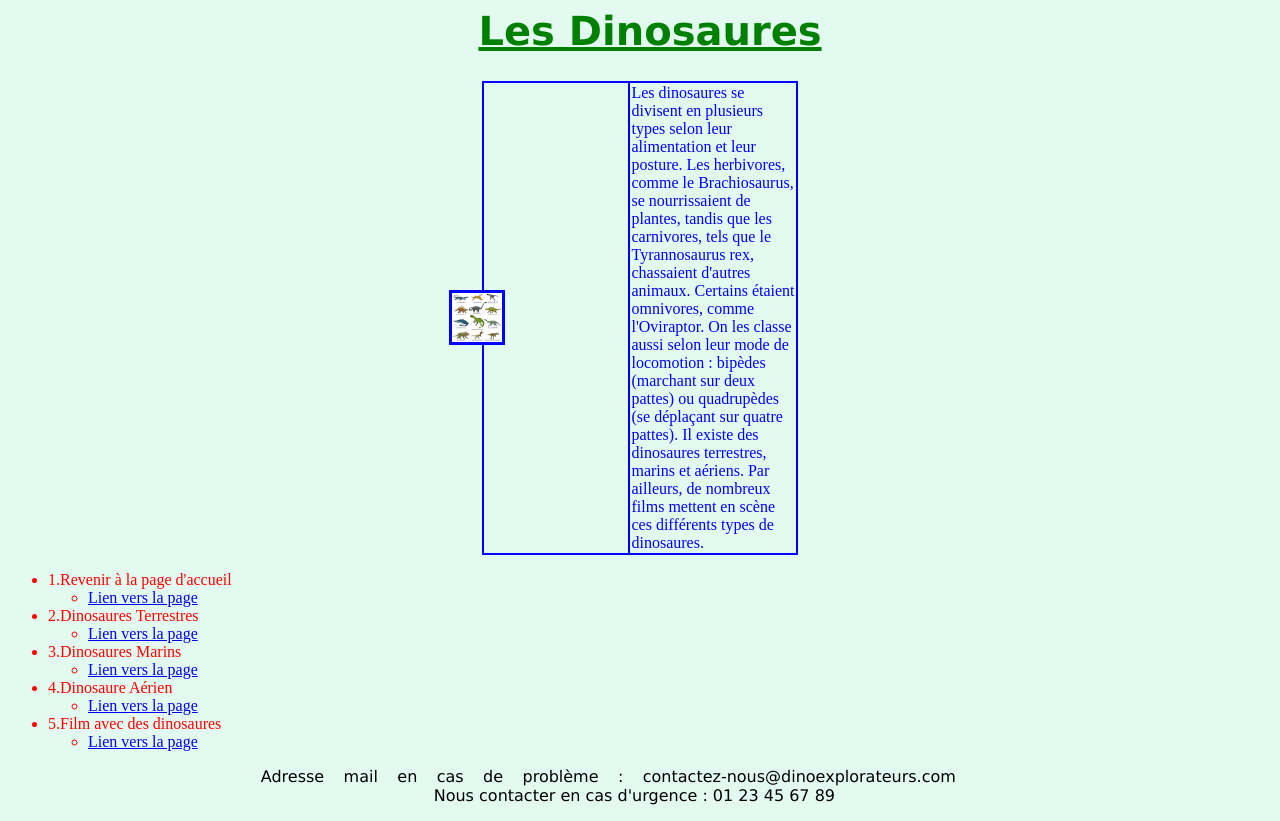
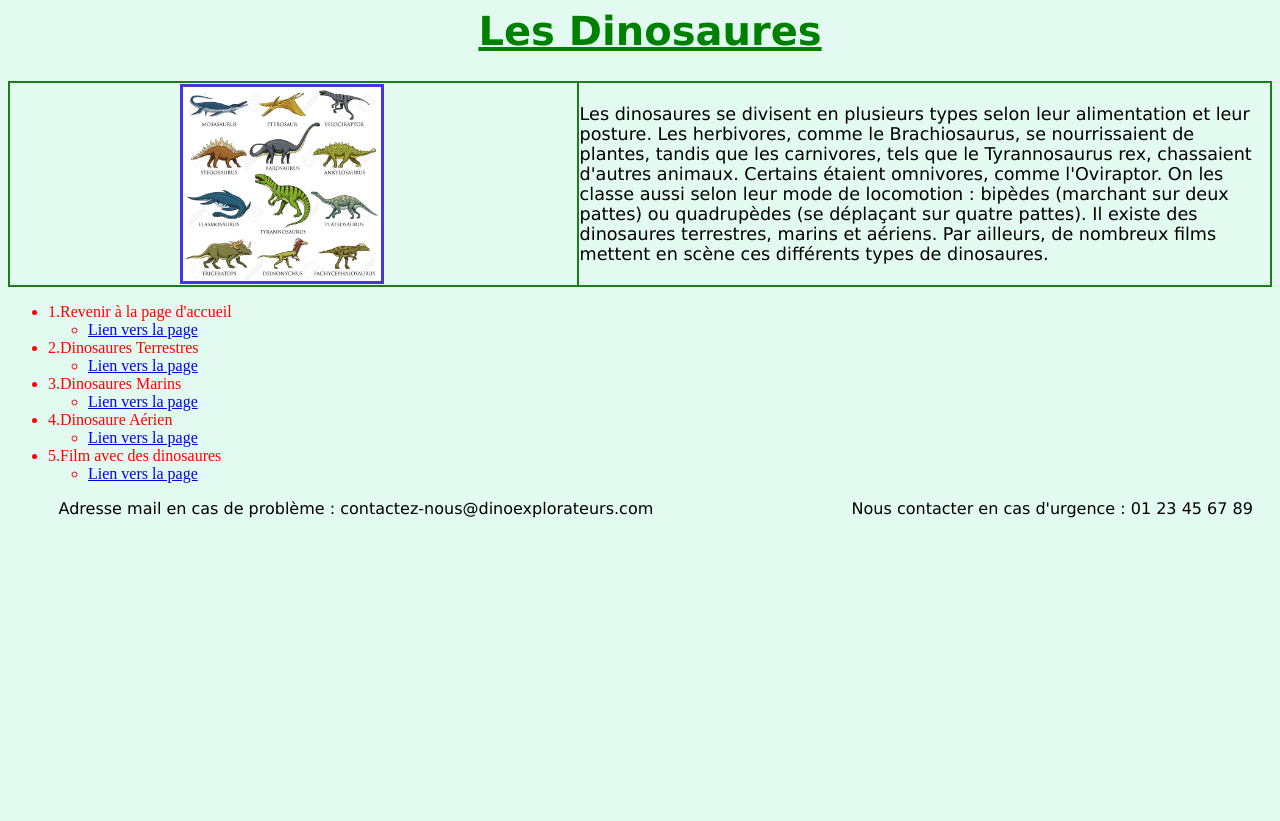
Before and after one commit to AudreyLepinay/AudreyLepinay.github.io, a plain HTML site: page index.html in a window 1280 px wide. After the commit the page ends 800 px from the top, so only its background shows below. Drawn offline with Linux system fonts and the light colour scheme.

Commit message:
Update MonStyle.css

```diff
--- a/MonStyle.css
+++ b/MonStyle.css
@@ -14,14 +14,13 @@ menu {
             width: auto
         }
         img{
-            border: 3px solid blue; margin-left: -25%;
-        }
-
-        th{
-            border: 2px red solid; width: 25%; border: 2px blue solid; width: 50%; border: 2px blue solid; width: 25%
+            border: 3px solid rgb(70, 54, 219); margin-left: 30%;
         }
         td {
-            border: 2px red solid; width: 25%; border: 2px blue solid; width: 50%; border: 2px blue solid; width: 25%
+            border: 2px rgb(27, 126, 27) solid; width: 0%;
+        }
+        .texte {
+            font-family: verdana ; font-size: 110%; color: black;
         }
         div{
             text-align: center
@@ -36,10 +35,10 @@ menu {
             margin-left: 20px;
         }
         p{
-            font-family: verdana ; font-size: 100%; color: black; margin-left: 20%; margin-right: 20%;text-align: start; text-align: justify;
+            font-family: verdana ; font-size: 100%; color: black; margin-left: 4%;
         }
         table{
-            border: 1px black solid; width: 25%;border-collapse: collapse; margin: auto
+            border: 1px rgb(19, 94, 19) solid; border-collapse: collapse; margin: auto ;
         }
         ul{
             color: red;
```
